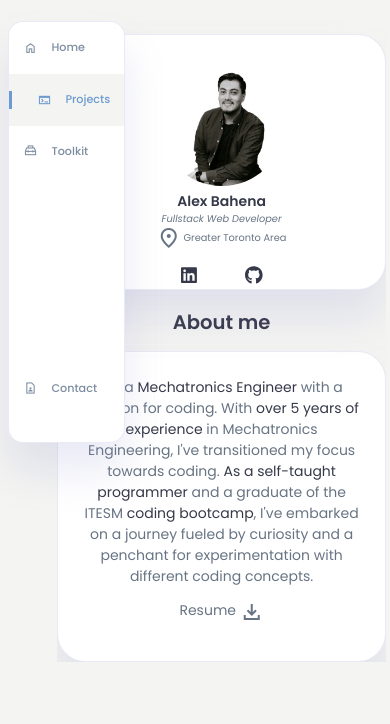
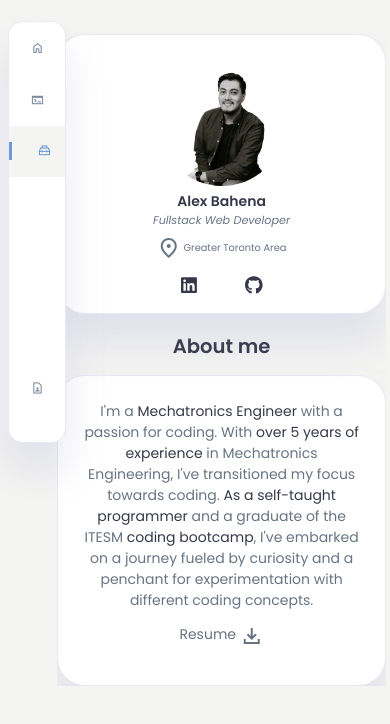
Before and after one commit to alex-bahena/portfolio-v2, a React (Vite) app: page / in a window 390 px wide. Shown: the top 724 px of the page. Built offline with nearby package versions, Linux system fonts and the light colour scheme.

Commit message:
Header media queries adjusted / Sidebar collapsed at refresh

```diff
--- a/src/components/header/Header.css
+++ b/src/components/header/Header.css
@@ -159,18 +159,22 @@ header .header-social ul > li {
     border-radius: 50%;
     overflow: hidden;
   }
-  header .header-info .header-location {
+  header .header-location {
     margin-top: 0;
   }
   header .header-info h2 {
     font-size: 1rem;
   }
+  header .header-education p {
+    font-size: 0.8rem;
+  }
 
-  header .header-info p {
+  header .header-location p {
     font-size: 0.7rem;
+    margin-bottom: 2rem;
   }
   header .header-info ul {
     font-size: 1.3rem;
-    margin-bottom: 0;
+    margin-bottom: 1rem;
   }
 }
--- a/src/components/side-bar/SideBar.tsx
+++ b/src/components/side-bar/SideBar.tsx
@@ -44,6 +44,24 @@ const SideBar = (): JSX.Element => {
         </div>{" "}
         {/* Side bar  Section*/}
         {isMenuOpen ? (
+          // collapsed sidebar start
+          <div className="sidebar">
+            <a href="#" className="collapsed-sidebar">
+              <span className="material-symbols-sharp">home</span>
+            </a>
+            <a href="#" className="collapsed-sidebar">
+              <span className="material-symbols-sharp">terminal</span>
+            </a>
+            <a href="#" className="collapsed-sidebar active">
+              <span className="material-symbols-sharp">service_toolbox</span>
+            </a>
+            <a href="#" className="collapsed-sidebar">
+              <span className="material-symbols-sharp">contact_page</span>
+            </a>
+          </div>
+        ) : (
+          // collapsed sidebar End
+
           <div className="sidebar">
             <a href="#" onClick={toggleMenu}>
               <span className="material-symbols-sharp">home</span>
@@ -62,21 +80,6 @@ const SideBar = (): JSX.Element => {
               <h3>Contact</h3>
             </a>
           </div>
-        ) : (
-          <div className="sidebar">
-            <a href="#" className="collapsed-sidebar">
-              <span className="material-symbols-sharp">home</span>
-            </a>
-            <a href="#" className="collapsed-sidebar">
-              <span className="material-symbols-sharp">terminal</span>
-            </a>
-            <a href="#" className="collapsed-sidebar active">
-              <span className="material-symbols-sharp">service_toolbox</span>
-            </a>
-            <a href="#" className="collapsed-sidebar">
-              <span className="material-symbols-sharp">contact_page</span>
-            </a>
-          </div>
         )}
         {/* Side bar end Section*/}
       </aside>
```
